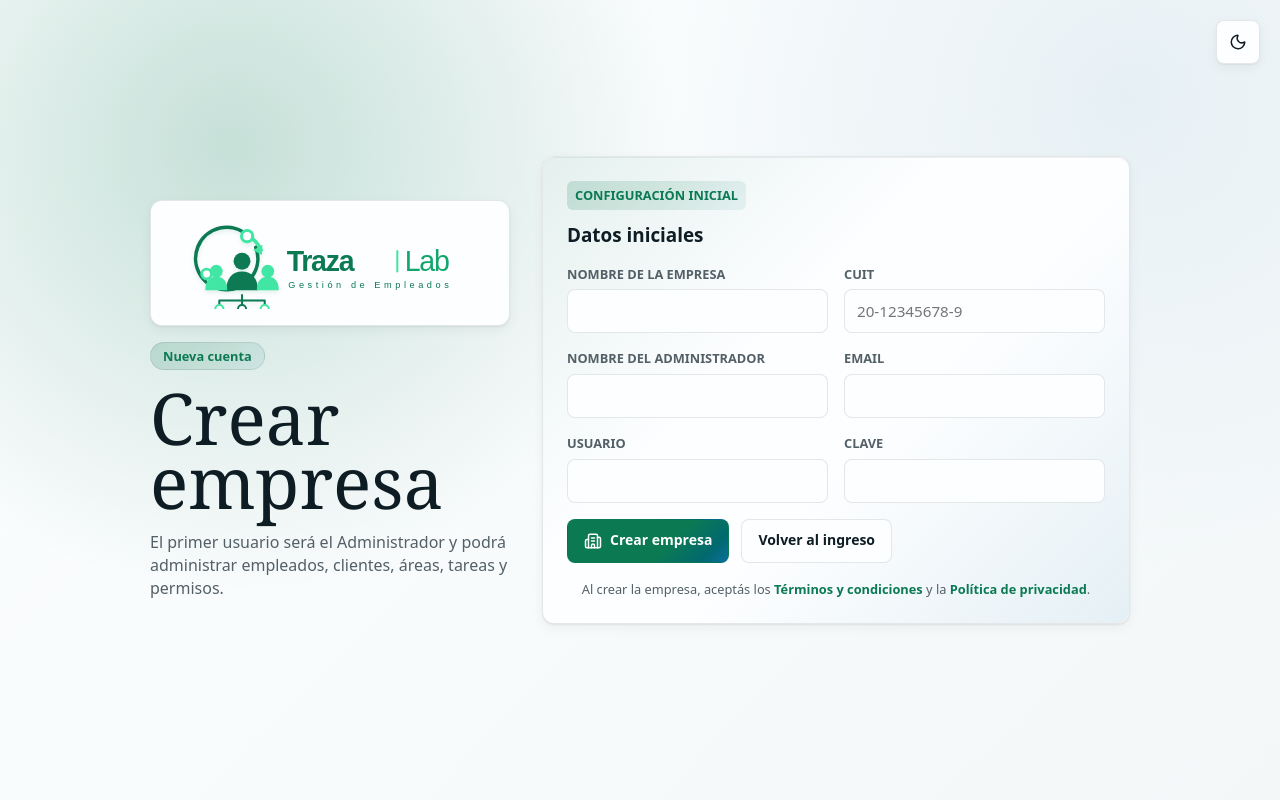
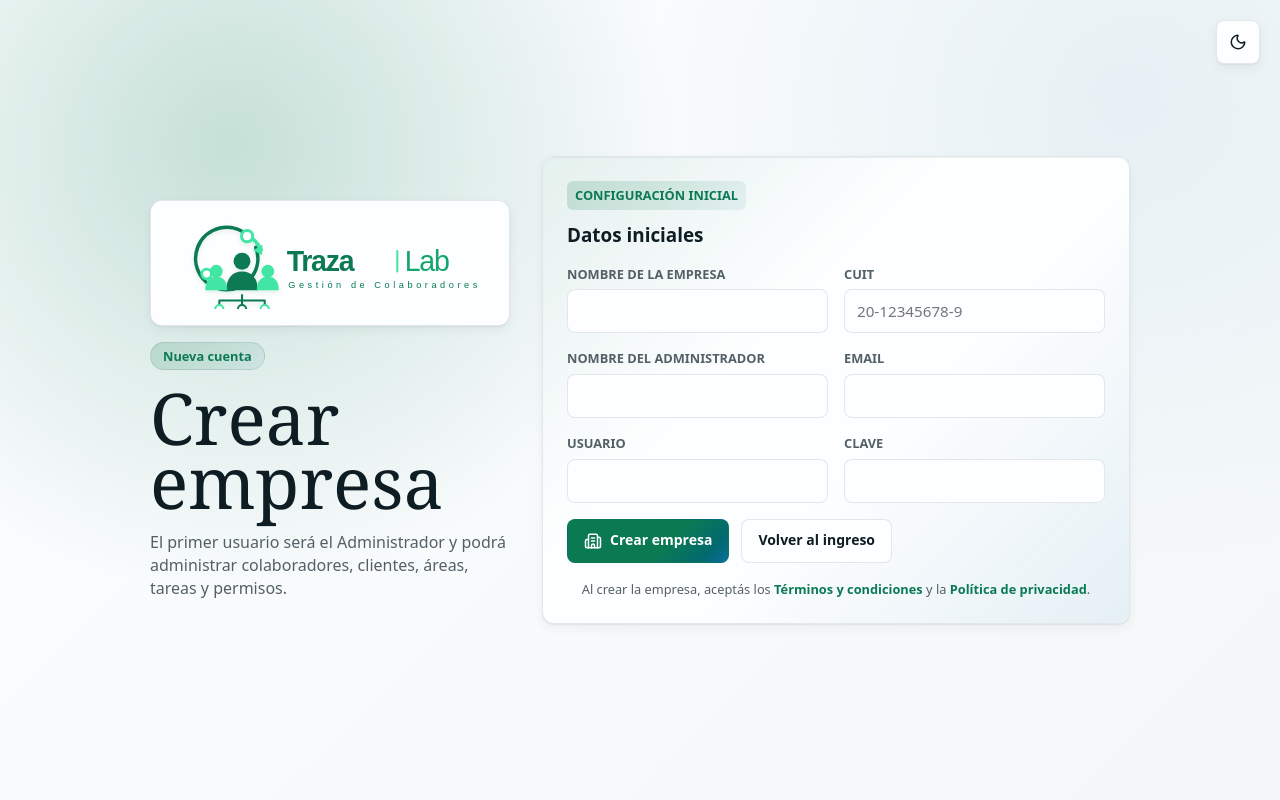
Before and after one commit to Abalito04/JornadaDex, a Flask app: page /auth/signup in a window 1280 px wide. Run offline with Flask 3, Linux system fonts and the light colour scheme; data that the repository does not hold is empty; some web fonts are replaced.

Commit message:
cambio empleados x colaboradores

```diff
--- a/app/clients/routes.py
+++ b/app/clients/routes.py
@@ -106,7 +106,7 @@ def _save_client(client, success_message, audit_action):
         if not client.name:
             raise ValueError("El nombre del cliente es obligatorio.")
         if client.payroll_enabled and client.payroll_employee_count is None:
-            raise ValueError("Ingresá la cantidad de empleados cuando Sueldos sea Si.")
+            raise ValueError("Ingresá la cantidad de colaboradores cuando Sueldos sea Si.")
         if client.group_enabled and not client.group_name:
             raise ValueError("Ingresá el nombre de grupo cuando Grupo sea Si.")
 
@@ -197,9 +197,9 @@ def _parse_positive_int(field_name):
     try:
         parsed = int(value)
     except ValueError as exc:
-        raise ValueError("La cantidad de empleados debe ser un número entero.") from exc
+        raise ValueError("La cantidad de colaboradores debe ser un número entero.") from exc
     if parsed < 0:
-        raise ValueError("La cantidad de empleados no puede ser negativa.")
+        raise ValueError("La cantidad de colaboradores no puede ser negativa.")
     return parsed
 
 
--- a/app/employees/routes.py
+++ b/app/employees/routes.py
@@ -63,7 +63,7 @@ def create():
 
             write_audit("CREATE", "employees", employee.id, new_values={"name": employee.full_name})
             db.session.commit()
-            flash("Empleado creado.", "success")
+            flash("Colaborador creado.", "success")
             return redirect(url_for("employees.index"))
         except (IntegrityError, ValueError) as exc:
             db.session.rollback()
@@ -137,7 +137,7 @@ def edit(employee_id):
                 },
             )
             db.session.commit()
-            flash("Empleado actualizado.", "success")
+            flash("Colaborador actualizado.", "success")
             return redirect(url_for("employees.index"))
         except (IntegrityError, ValueError) as exc:
             db.session.rollback()
@@ -162,5 +162,5 @@ def delete(employee_id):
         employee.user.is_active_flag = False
     write_audit("DELETE", "employees", employee.id, previous_values={"name": employee.full_name})
     db.session.commit()
-    flash("Empleado eliminado lógicamente.", "success")
+    flash("Colaborador eliminado lógicamente.", "success")
     return redirect(url_for("employees.index"))
--- a/app/reports/routes.py
+++ b/app/reports/routes.py
@@ -164,7 +164,7 @@ def _export_headers():
         "Cliente",
         "Grupo",
         "Sueldos",
-        "Cantidad de empleados",
+        "Cantidad de colaboradores",
         "Horas presupuestadas",
         "Honorarios",
         "Fecha",
--- a/app/static/js/app.js
+++ b/app/static/js/app.js
@@ -60,7 +60,7 @@ if (previewTabs.length && previewPanels.length) {
     },
     reportes: {
       title: "Reportes listos",
-      copy: "Los reportes resumen empleados, clientes, áreas y registros del período.",
+      copy: "Los reportes resumen colaboradores, clientes, áreas y registros del período.",
     },
   };
 
--- a/app/templates/auth/login.html
+++ b/app/templates/auth/login.html
@@ -4,8 +4,8 @@
 <section class="auth-shell">
   <div class="auth-copy">
     <div class="auth-logo-card">
-      <img class="logo-light" src="{{ url_for('static', filename='img/trazalab-logo.svg') }}" alt="TrazaLab Gestión de Empleados">
-      <img class="logo-dark" src="{{ url_for('static', filename='img/trazalab-logo-dark.svg') }}" alt="TrazaLab Gestión de Empleados">
+      <img class="logo-light" src="{{ url_for('static', filename='img/trazalab-logo.svg') }}" alt="TrazaLab Gestión de Colaboradores">
+      <img class="logo-dark" src="{{ url_for('static', filename='img/trazalab-logo-dark.svg') }}" alt="TrazaLab Gestión de Colaboradores">
     </div>
     <span class="auth-eyebrow">Gestión y trazabilidad empresarial</span>
     <h1>TrazaLab</h1>
--- a/app/templates/auth/signup.html
+++ b/app/templates/auth/signup.html
@@ -4,12 +4,12 @@
 <section class="auth-shell signup-shell">
   <div class="auth-copy">
     <div class="auth-logo-card">
-      <img class="logo-light" src="{{ url_for('static', filename='img/trazalab-logo.svg') }}" alt="TrazaLab Gestión de Empleados">
-      <img class="logo-dark" src="{{ url_for('static', filename='img/trazalab-logo-dark.svg') }}" alt="TrazaLab Gestión de Empleados">
+      <img class="logo-light" src="{{ url_for('static', filename='img/trazalab-logo.svg') }}" alt="TrazaLab Gestión de Colaboradores">
+      <img class="logo-dark" src="{{ url_for('static', filename='img/trazalab-logo-dark.svg') }}" alt="TrazaLab Gestión de Colaboradores">
     </div>
     <span class="auth-eyebrow">Nueva cuenta</span>
     <h1>Crear empresa</h1>
-    <p>El primer usuario será el Administrador y podrá administrar empleados, clientes, áreas, tareas y permisos.</p>
+    <p>El primer usuario será el Administrador y podrá administrar colaboradores, clientes, áreas, tareas y permisos.</p>
   </div>
 
   <section class="auth-card wide">
--- a/app/templates/base.html
+++ b/app/templates/base.html
@@ -57,8 +57,8 @@
             <i data-lucide="timer"></i><span>Horas</span>
           </a>
           {% if current_user.role in ['Owner', 'Supervisor'] or current_user.is_company_owner %}
-            <a class="nav-item {{ 'active' if current_path.startswith('/employees') else '' }}" href="{{ url_for('employees.index') }}" aria-label="Empleados">
-              <i data-lucide="users"></i><span>Empleados</span>
+            <a class="nav-item {{ 'active' if current_path.startswith('/employees') else '' }}" href="{{ url_for('employees.index') }}" aria-label="Colaboradores">
+              <i data-lucide="users"></i><span>Colaboradores</span>
             </a>
             <a class="nav-item {{ 'active' if current_path.startswith('/clients') else '' }}" href="{{ url_for('clients.index') }}" aria-label="Clientes">
               <i data-lucide="briefcase-business"></i><span>Clientes</span>
--- a/app/templates/clients/form.html
+++ b/app/templates/clients/form.html
@@ -77,7 +77,7 @@
       </select>
     </div>
     <div id="payrollDetails" class="conditional-field {% if not client.payroll_enabled %}hidden{% endif %}">
-      <label>Cantidad de empleados</label>
+      <label>Cantidad de colaboradores</label>
       <input name="payroll_employee_count" type="number" min="0" step="1" value="{{ client.payroll_employee_count if client.payroll_employee_count is not none else '' }}">
     </div>
     <div>
--- a/app/templates/dashboard/index.html
+++ b/app/templates/dashboard/index.html
@@ -128,7 +128,7 @@
   <section class="panel">
     <h2>Resumen mensual general</h2>
     <div class="metric-grid compact-metrics">
-      <article><span>Total empleados</span><strong>{{ metrics.active_employees }}</strong></article>
+      <article><span>Total colaboradores</span><strong>{{ metrics.active_employees }}</strong></article>
       <article><span>Total clientes</span><strong>{{ metrics.active_clients }}</strong></article>
       <article><span>Áreas / tareas</span><strong>{{ metrics.active_areas }}/{{ metrics.active_tasks }}</strong></article>
       <article><span>Registros del mes</span><strong>{{ metrics.total_records_month }}</strong></article>
--- a/app/templates/employees/form.html
+++ b/app/templates/employees/form.html
@@ -1,8 +1,8 @@
 {% extends "base.html" %}
-{% block title %}{{ "Editar empleado" if employee else "Nuevo empleado" }}{% endblock %}
+{% block title %}{{ "Editar colaborador" if employee else "Nuevo colaborador" }}{% endblock %}
 {% block content %}
 <section class="page-title">
-  <h1>{{ "Editar empleado" if employee else "Nuevo empleado" }}</h1>
+  <h1>{{ "Editar colaborador" if employee else "Nuevo colaborador" }}</h1>
   <p>{% if employee %}Modificá datos y, si hace falta, reseteá la clave del usuario.{% else %}También podés crearle usuario para que cargue sus horas.{% endif %}</p>
 </section>
 
@@ -20,7 +20,7 @@
     {% if employee %}
       <div class="full form-divider">
         <strong>Acceso</strong>
-        <span>{{ employee.user.username if employee.user else "Este empleado no tiene usuario creado." }}</span>
+        <span>{{ employee.user.username if employee.user else "Este colaborador no tiene usuario creado." }}</span>
       </div>
       {% if employee.user %}
         <div>
--- a/app/templates/landing.html
+++ b/app/templates/landing.html
@@ -131,7 +131,7 @@
       <h2>Así de simple funciona</h2>
     </div>
     <div class="landing-steps">
-      <article><span>1</span><i data-lucide="users"></i><h3>Asigná y organizá</h3><p>Creá empleados, definí áreas, tareas y asigná encargados.</p></article>
+      <article><span>1</span><i data-lucide="users"></i><h3>Asigná y organizá</h3><p>Creá colaboradores, definí áreas, tareas y asigná encargados.</p></article>
       <article><span>2</span><i data-lucide="clock-3"></i><h3>Registrá el trabajo</h3><p>El equipo inicia tareas. Fecha y hora se registran solas.</p></article>
       <article><span>3</span><i data-lucide="clipboard-check"></i><h3>Controlá y ajustá</h3><p>Encargados validan, editan y dejan observaciones.</p></article>
       <article><span>4</span><i data-lucide="trending-up"></i><h3>Analizá y decidí</h3><p>Reportes claros para entender los tiempos y resultados.</p></article>
--- a/app/templates/legal/privacy_policy.html
+++ b/app/templates/legal/privacy_policy.html
@@ -12,16 +12,16 @@
 
     <article class="legal-card">
       <h2>1. Alcance</h2>
-      <p>Esta política explica cómo TrazaLab recopila, utiliza, conserva y protege la información cargada en la plataforma para gestionar tareas, tiempos, empleados, clientes contables, reportes y actividad operativa.</p>
+      <p>Esta política explica cómo TrazaLab recopila, utiliza, conserva y protege la información cargada en la plataforma para gestionar tareas, tiempos, colaboradores, clientes contables, reportes y actividad operativa.</p>
 
       <h2>2. Información que se puede recopilar</h2>
-      <p>TrazaLab puede almacenar datos de empresas, usuarios, empleados, clientes, áreas, tareas, registros de tiempo, encargados asignados, observaciones, actividad de auditoría y datos necesarios para reportes.</p>
+      <p>TrazaLab puede almacenar datos de empresas, usuarios, colaboradores, clientes, áreas, tareas, registros de tiempo, encargados asignados, observaciones, actividad de auditoría y datos necesarios para reportes.</p>
 
       <h2>3. Finalidad del tratamiento</h2>
       <p>La información se utiliza para permitir el acceso al sistema, registrar tareas, controlar tiempos, generar reportes, administrar usuarios y mantener trazabilidad sobre las acciones realizadas dentro de la plataforma.</p>
 
       <h2>4. Responsabilidad sobre los datos cargados</h2>
-      <p>La empresa usuaria es responsable de la veracidad, autorización y pertinencia de los datos que carga sobre sus empleados, clientes y operaciones. TrazaLab actúa como herramienta de gestión y registro.</p>
+      <p>La empresa usuaria es responsable de la veracidad, autorización y pertinencia de los datos que carga sobre sus colaboradores, clientes y operaciones. TrazaLab actúa como herramienta de gestión y registro.</p>
 
       <h2>5. Acceso y roles</h2>
       <p>El acceso a la información depende del rol asignado: colaborador, encargado, administrador o usuario developer. Cada rol cuenta con permisos diferentes para visualizar, crear, editar o administrar datos.</p>
--- a/app/templates/legal/terms_conditions.html
+++ b/app/templates/legal/terms_conditions.html
@@ -15,7 +15,7 @@
       <p>Al acceder o utilizar TrazaLab, el usuario acepta estos términos y condiciones. Si no está de acuerdo, no debe utilizar la plataforma.</p>
 
       <h2>2. Descripción del servicio</h2>
-      <p>TrazaLab es una herramienta web para registrar tareas, controlar tiempos, administrar empleados, clientes contables, áreas, reportes y actividad operativa según los permisos asignados a cada rol.</p>
+      <p>TrazaLab es una herramienta web para registrar tareas, controlar tiempos, administrar colaboradores, clientes contables, áreas, reportes y actividad operativa según los permisos asignados a cada rol.</p>
 
       <h2>3. Cuentas y roles</h2>
       <p>El acceso se realiza mediante usuarios individuales. La empresa o administrador de cuenta es responsable de crear, asignar, modificar y desactivar usuarios cuando corresponda. Los roles disponibles pueden incluir colaborador, encargado, administrador y usuario developer.</p>
@@ -24,7 +24,7 @@
       <p>El usuario se compromete a utilizar la plataforma de forma lícita, responsable y vinculada a la gestión operativa de la empresa. No está permitido intentar acceder a información ajena, alterar registros sin autorización o afectar el funcionamiento del sistema.</p>
 
       <h2>5. Datos cargados en la plataforma</h2>
-      <p>La empresa usuaria declara contar con autorización suficiente para cargar y gestionar información de empleados, clientes y operaciones. TrazaLab no verifica la exactitud de la información ingresada por los usuarios.</p>
+      <p>La empresa usuaria declara contar con autorización suficiente para cargar y gestionar información de colaboradores, clientes y operaciones. TrazaLab no verifica la exactitud de la información ingresada por los usuarios.</p>
 
       <h2>6. Registros, reportes y auditoría</h2>
       <p>Los registros y reportes generados por TrazaLab dependen de la información cargada por los usuarios. La plataforma puede guardar actividad de auditoría para mejorar trazabilidad, control y seguridad.</p>
```
Also changed, not shown: app/templates/employees/index.html (+6 -6 lines), app/static/img/trazalab-logo-dark.svg, app/static/img/trazalab-logo.svg.
